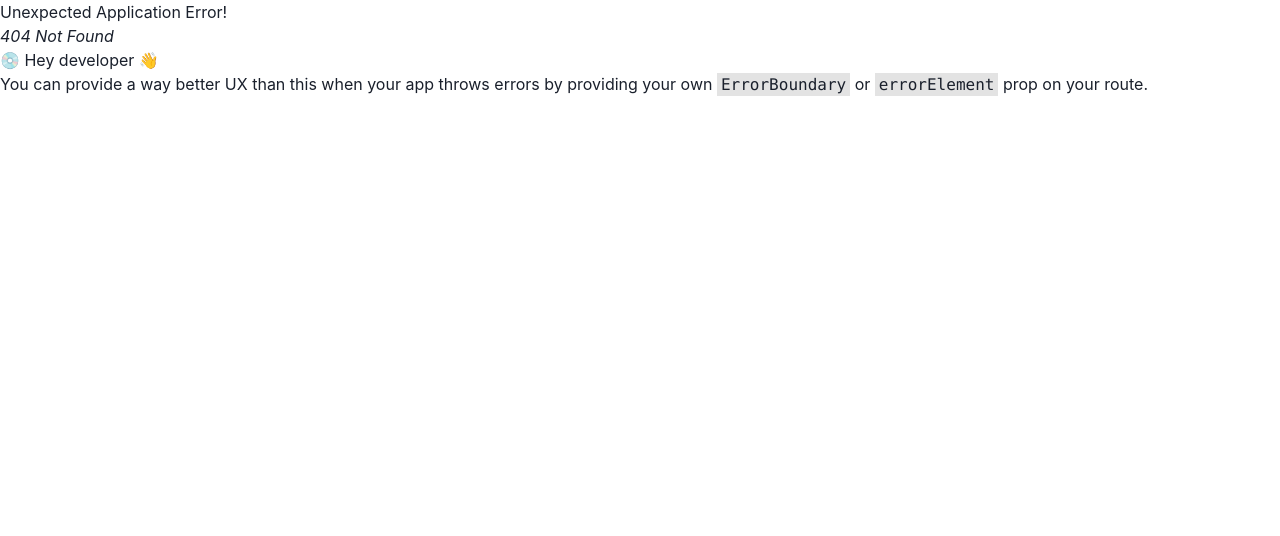
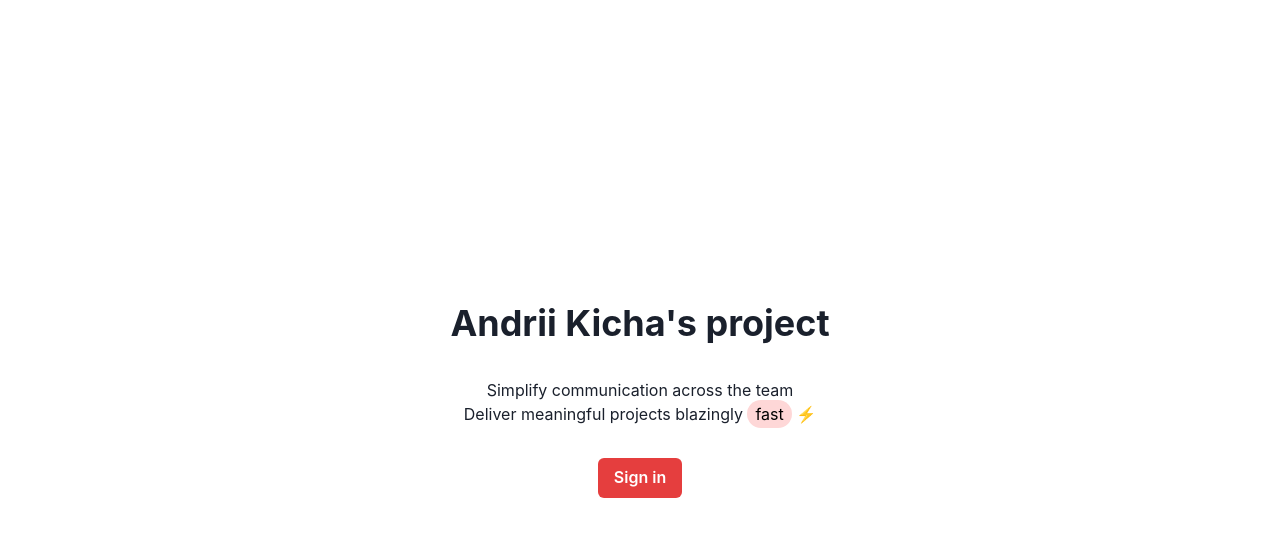
Before and after one commit to Acousticdesk/knu-cloud-ptoject-1-web-app, a React (Vite) app: page /home in a window 1280 px wide. Before the commit this address had no page. Shown: the top 536 px of the page. Built offline with nearby package versions, Linux system fonts and the light colour scheme.

Commit message:
add home page

```diff
--- a/src/App.tsx
+++ b/src/App.tsx
@@ -3,7 +3,7 @@ import { Outlet } from "react-router-dom";
 
 function App() {
   return (
-    <Container>
+    <Container h="100%">
       <Outlet />
     </Container>
   );
--- /dev/null
+++ b/src/async/hooks.ts
@@ -0,0 +1,13 @@
+import { useState } from "react";
+
+export function useAsync() {
+  const [isLoading, setIsLoading] = useState(false);
+
+  return {
+    asyncPerform: (doAsync: (...args: unknown[]) => Promise<unknown>) => {
+      setIsLoading(true);
+      return doAsync().finally(() => setIsLoading(false));
+    },
+    isLoading,
+  };
+}
--- a/src/auth/auth.component.tsx
+++ b/src/auth/auth.component.tsx
@@ -30,9 +30,9 @@ export function Auth({ children }: AuthComponentProps) {
   }
 
   useEffect(() => {
-    const redirectPath = !authState.userId ? "/sign-in" : "/home";
-
-    navigate(redirectPath);
+    if (!authState.userId) {
+      navigate("/home");
+    }
   }, []);
 
   return (
--- a/src/auth/login.component.tsx
+++ b/src/auth/login.component.tsx
@@ -4,18 +4,22 @@ import { useNavigate } from "react-router-dom";
 import { authContext } from "./auth.context";
 import { signIn } from "../api/mock";
 import { AuthDTO } from "../api/auth/api-auth.interfaces";
+import { useAsync } from "../async/hooks";
 
 const { Consumer: AuthContextConsumer } = authContext;
 
 export function Login({}) {
   const navigate = useNavigate();
+  const { isLoading, asyncPerform } = useAsync();
 
   async function handleFormSubmit(e: ChangeEvent<HTMLFormElement>) {
     e.preventDefault();
 
     const formData = new FormData(e.target);
 
-    await signIn(Object.fromEntries(formData.entries()) as unknown as AuthDTO);
+    await asyncPerform(() =>
+      signIn(Object.fromEntries(formData.entries()) as unknown as AuthDTO)
+    );
 
     navigate("/collections");
   }
@@ -35,7 +39,12 @@ export function Login({}) {
                 }
               />
             </FormControl>
-            <Button mt={6} type="submit">
+            <Button
+              colorScheme="red"
+              mt={6}
+              type="submit"
+              isLoading={isLoading}
+            >
               Sign In
             </Button>
           </Box>
--- /dev/null
+++ b/src/home/home.component.tsx
@@ -0,0 +1,35 @@
+import { Box, Flex, Heading, Text, Button, Highlight } from "@chakra-ui/react";
+import { useNavigate } from "react-router-dom";
+
+export function Home() {
+  const navigate = useNavigate();
+
+  return (
+    <Flex h="100%" align="center" justify="center" direction="column">
+      <Box>
+        <Heading textAlign="center" mb={8}>
+          Andrii Kicha's project
+        </Heading>
+        <Text align="center">Simplify communication across the team</Text>
+        <Text align="center">
+          <Highlight
+            query="fast"
+            styles={{ px: "2", py: "1", rounded: "full", bg: "red.100" }}
+          >
+            Deliver meaningful projects blazingly fast ⚡️
+          </Highlight>
+        </Text>
+        <Flex>
+          <Button
+            colorScheme="red"
+            mx="auto"
+            mt={8}
+            onClick={() => navigate("/sign-in")}
+          >
+            Sign in
+          </Button>
+        </Flex>
+      </Box>
+    </Flex>
+  );
+}
--- a/src/router.tsx
+++ b/src/router.tsx
@@ -3,6 +3,7 @@ import { createBrowserRouter } from "react-router-dom";
 import { Login } from "./auth/login.component";
 import { ChooseCollection } from "./collection/choose-collection.component";
 import { Root } from "./Root";
+import { Home } from "./home/home.component";
 
 export const router = createBrowserRouter([
   {
@@ -17,6 +18,10 @@ export const router = createBrowserRouter([
         path: "collections",
         element: <ChooseCollection />,
       },
+      {
+        path: "home",
+        element: <Home />,
+      },
     ],
   },
 ]);
--- a/src/theme/index.ts
+++ b/src/theme/index.ts
@@ -1,11 +1,27 @@
-import { extendTheme } from '@chakra-ui/react'
+import { extendTheme, Input } from "@chakra-ui/react";
 
 const colors = {
   brand: {
-    900: '#1a365d',
-    800: '#153e75',
-    700: '#2a69ac',
+    900: "#1a365d",
+    800: "#153e75",
+    700: "#2a69ac",
   },
-}
+};
 
-export const theme = extendTheme({ colors })
+const styles = {
+  global: {
+    "html, body": {
+      height: "100%",
+    },
+    "#root": {
+      height: "100%",
+    },
+  },
+};
+
+export const theme = extendTheme({
+  colors,
+  styles,
+});
+
+Input.defaultProps = { ...Input.defaultProps, autoComplete: "off" };
```
